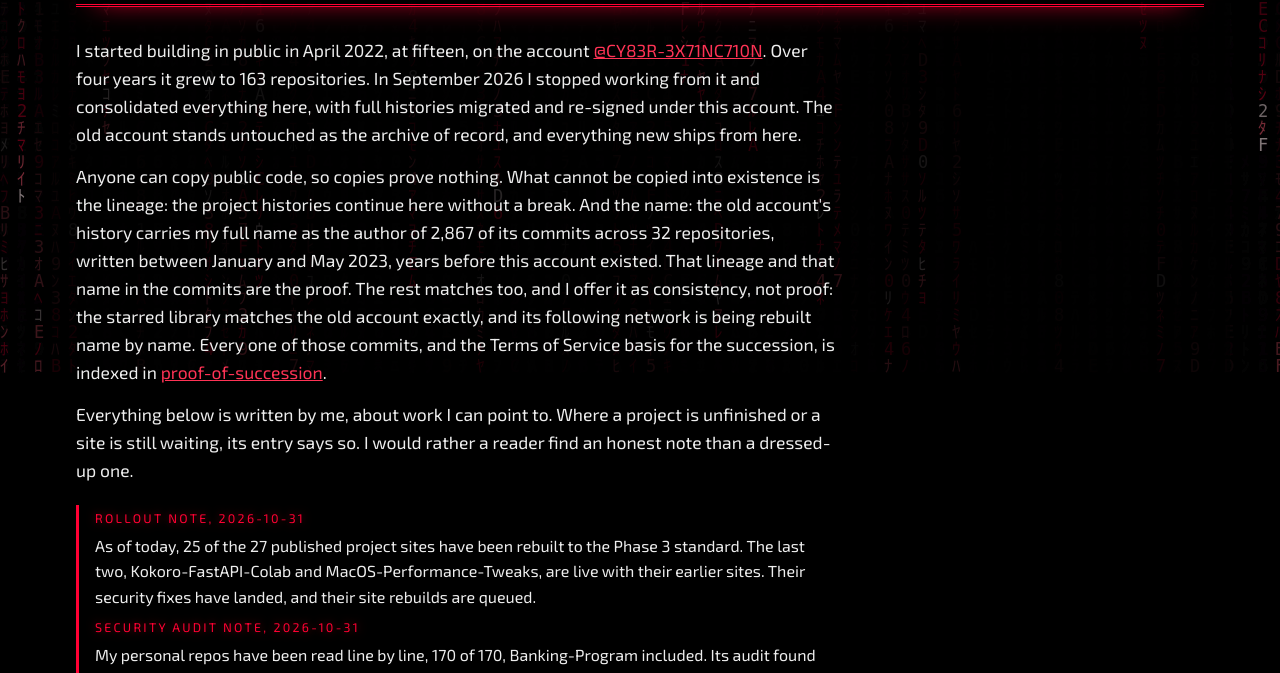
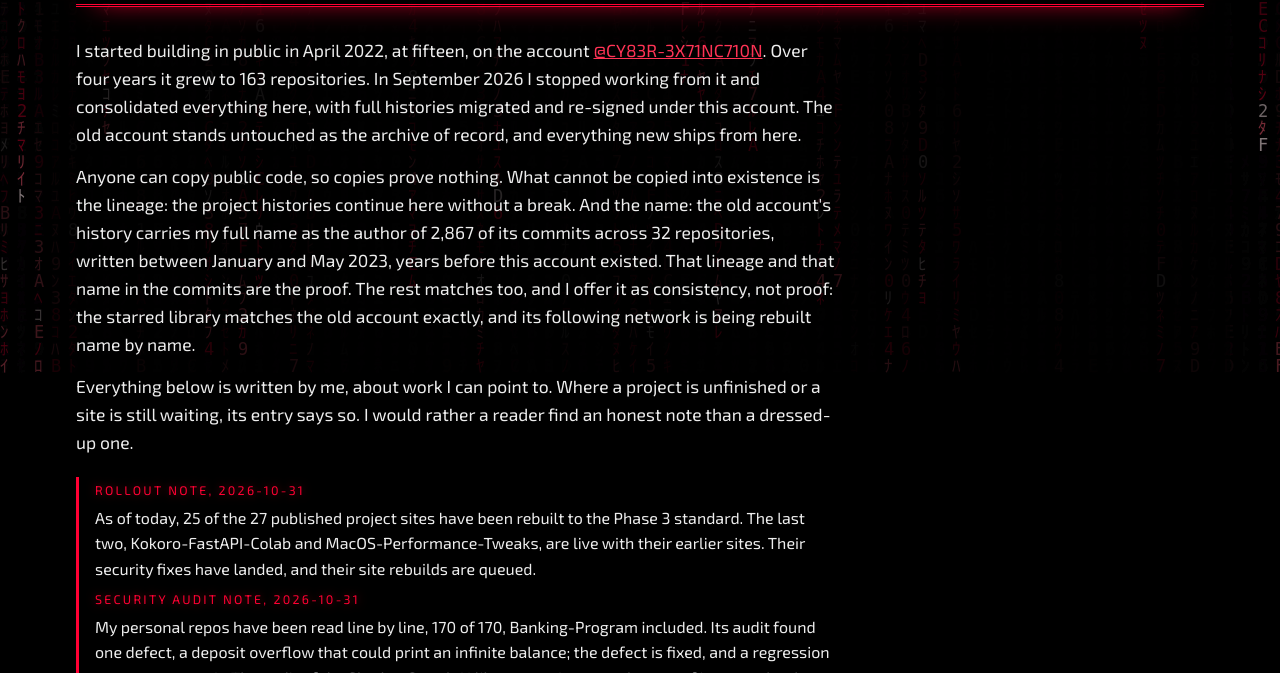
Before and after one commit to Epsilon0xCell/Epsilon0xCell, a plain HTML site: page Epsilon0xCell-Website/index.html in a window 1280 px wide. Shown: the part 427-1100 px from the top of the page. Drawn offline with Linux system fonts and the light colour scheme; a web font is replaced by a local one.

Commit message:
Remove succession reference from site
Removed reference to proof-of-succession link in index.html.

```diff
--- a/Epsilon0xCell-Website/index.html
+++ b/Epsilon0xCell-Website/index.html
@@ -181,9 +181,7 @@
   account existed. That lineage and that name in the commits are the
   proof. The rest matches too, and I offer it as consistency, not
   proof: the starred library matches the old account exactly, and its
-  following network is being rebuilt name by name. Every one of those
-  commits, and the Terms of Service basis for the succession, is indexed
-  in <a href="https://github.com/Epsilon0xCell/proof-of-succession">proof-of-succession</a>.</p>
+  following network is being rebuilt name by name.</p>
   <p>Everything below is written by me, about work I can point to. Where
   a project is unfinished or a site is still waiting, its entry says
   so. I would rather a reader find an honest note than a dressed-up
```
